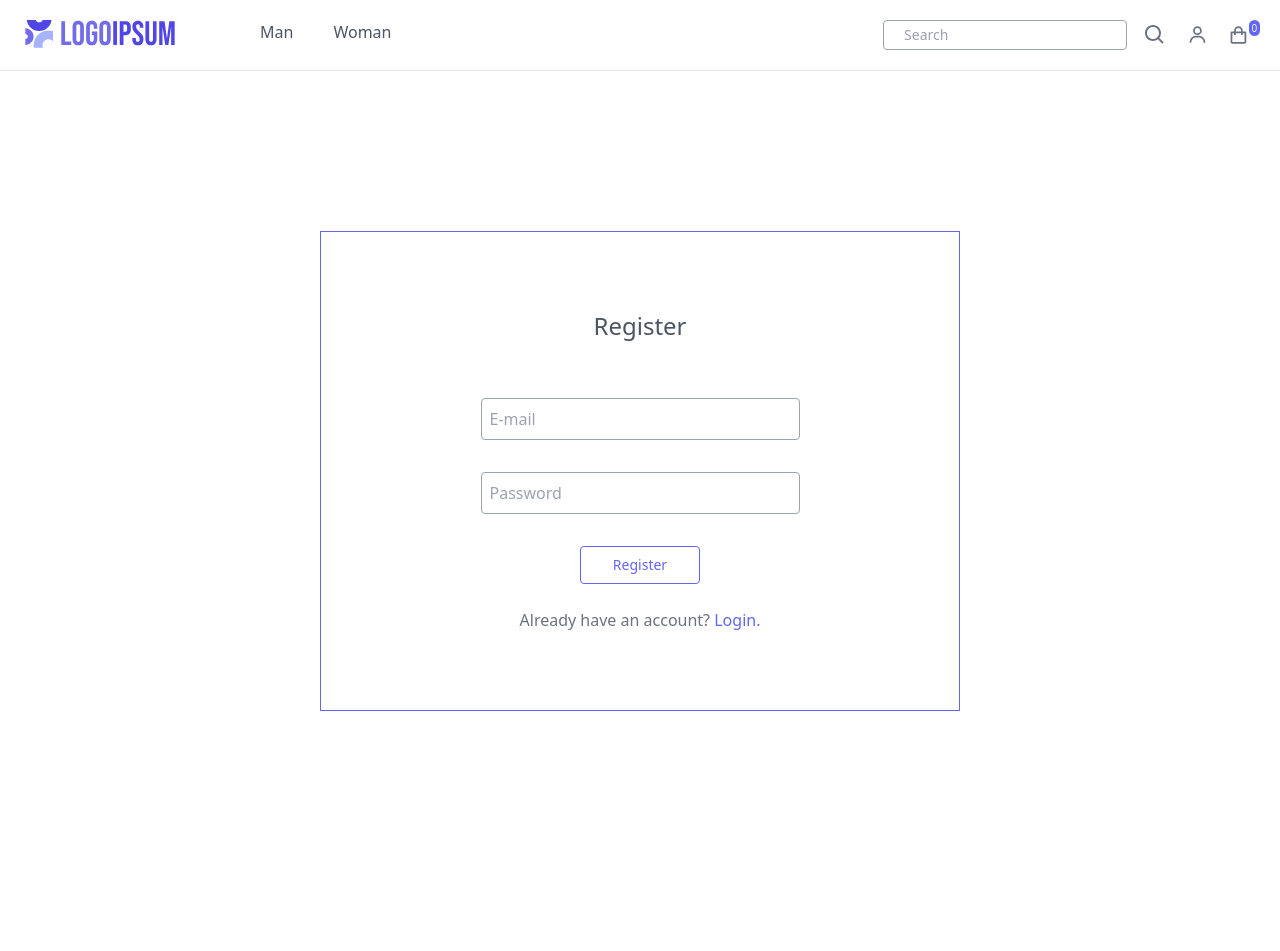
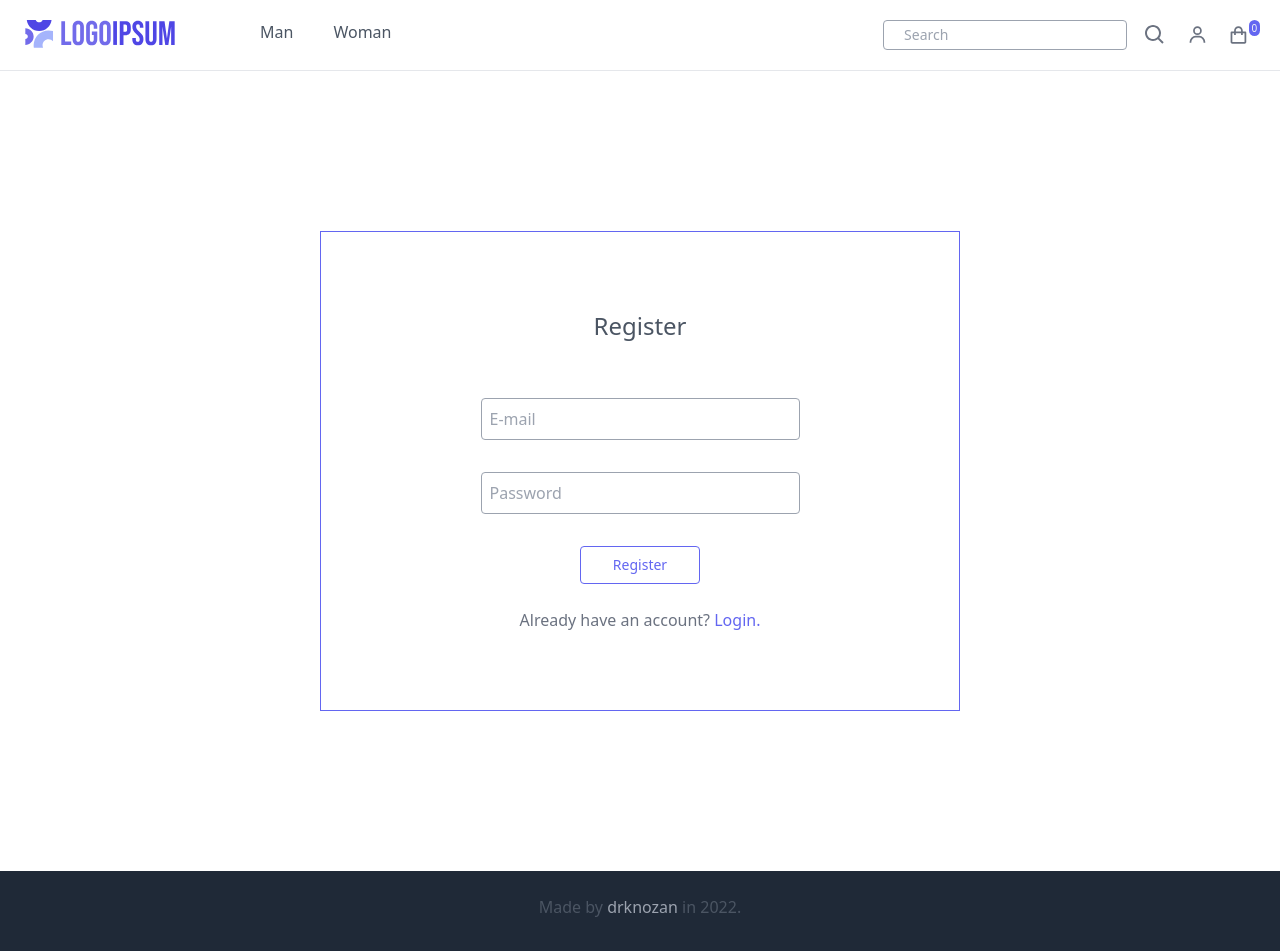
Before and after one commit to drknozan/E-Commerce-Project, a Next.js app: page /register in a window 1280 px wide. Before the commit the page ends 871 px from the top, so only its background shows below. Built offline with nearby package versions, Linux system fonts and the light colour scheme.

Commit message:
Create footer

```diff
--- /dev/null
+++ b/components/Footer.js
@@ -0,0 +1,9 @@
+const Footer = () => {
+    return(
+        <div className="text-gray-600 text-center bg-gray-800 py-6 h-20 w-full">
+            Made by <a href="https://github.com/drknozan" className="text-gray-400 ">drknozan</a> in 2022.
+        </div>
+    )
+}
+
+export default Footer;
--- a/pages/_app.js
+++ b/pages/_app.js
@@ -6,6 +6,7 @@ import Sidebar from "../components/Sidebar";
 import { useRouter } from "next/router";
 import { useState, useEffect } from "react";
 import { SessionProvider } from "next-auth/react";
+import Footer from '../components/Footer';
 
 function MyApp({ Component, pageProps }) {
   const router = useRouter();
@@ -42,6 +43,7 @@ function MyApp({ Component, pageProps }) {
                 :
                 <Component {...pageProps} />
             }
+          <Footer />
         </Provider>
       </SessionProvider>
     </>
```
